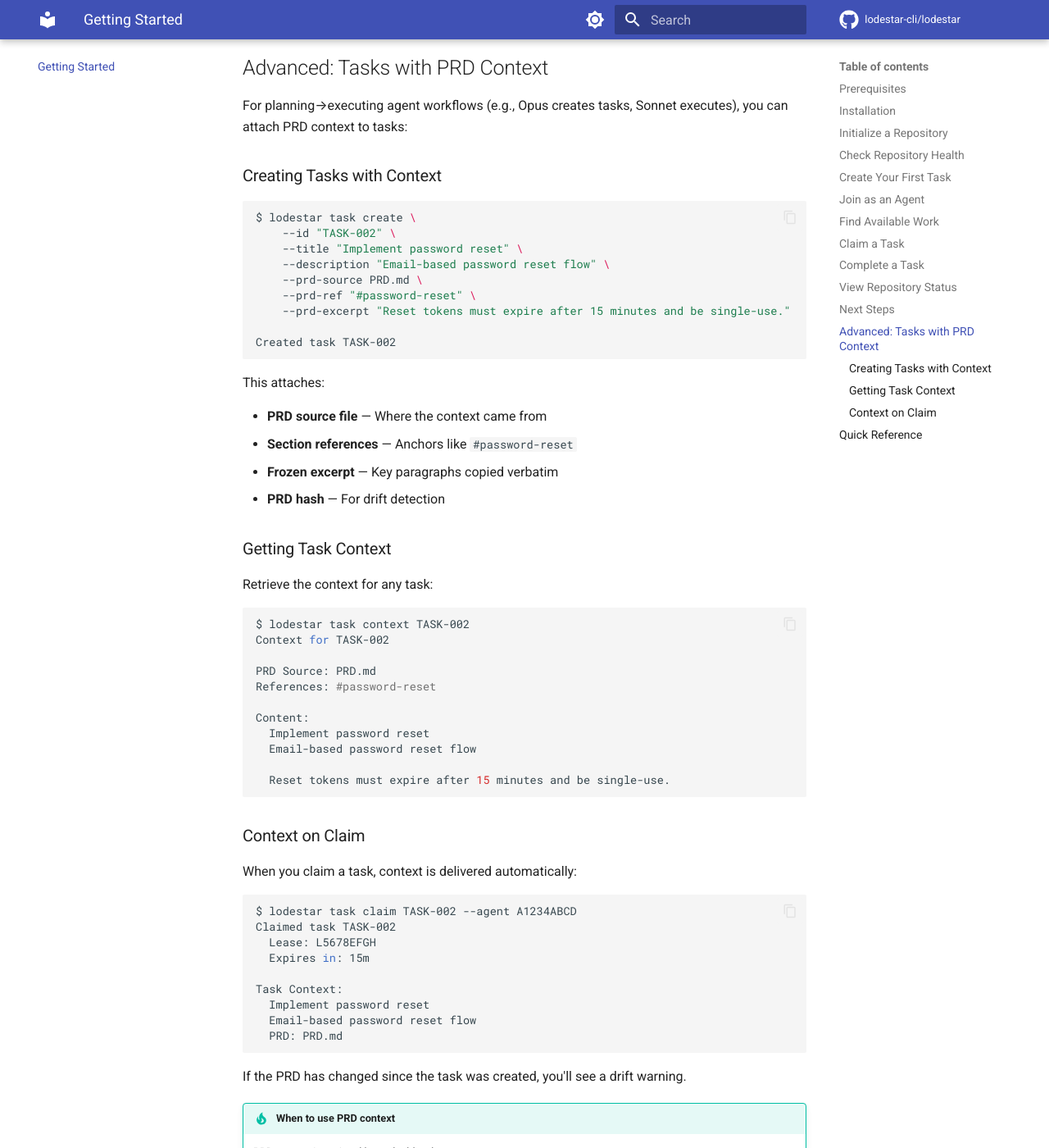
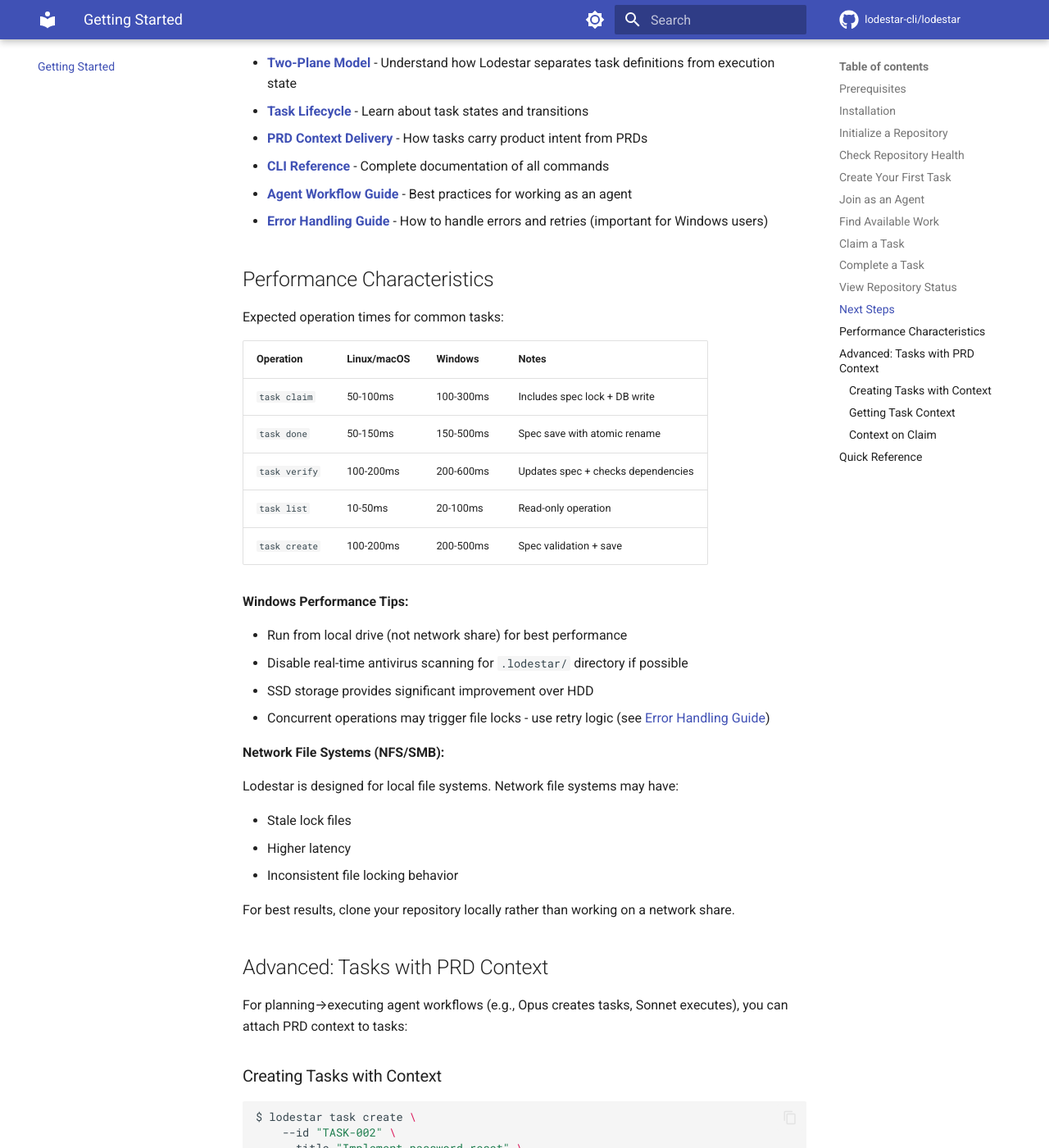
Before and after one commit to ThomasRohde/lodestar, an MkDocs documentation site: the page built from docs/getting-started.md, in a window 1280 px wide and 1400 px high, scrolled down 4311 px. Shown: the whole window at 82% size. Built offline with MkDocs 1.6.1 and Material for MkDocs 9.7.7, drawn with Linux system fonts in a browser that asks for light colours; comment, search, counter and statistics services are not loaded; some of the changed text lies outside the part shown.

Commit message:
docs: add Windows-specific guidance and performance notes (D031)
Adds comprehensive Windows-specific documentation covering file locking
issues, performance characteristics, and mitigation strategies.

Changes:
- docs/getting-started.md:
  - Added Windows users note in Prerequisites section
  - New Performance Characteristics section with operation timing
  - Platform-specific performance tips
  - Network file system warnings
  - Link to error handling guide

- docs/mcp.md:
  - Windows path format guidance (forward slashes vs backslashes)
  - Example configurations for Windows users
  - UV-specific Windows configuration

Acceptance criteria met:
✓ Warning about potential file locking on Windows
✓ Mitigation strategies documented (local drive, antivirus exclusions)
✓ Windows-specific configuration noted (path formats)
✓ Performance characteristics section added
✓ Expected operation times documented

Addresses 'Documentation Improvements' section in LODESTAR_MCP_FEEDBACK.md.

Task: D031

```diff
--- a/docs/getting-started.md
+++ b/docs/getting-started.md
@@ -6,6 +6,15 @@
 
 - Python 3.12 or later
 - Git repository (Lodestar works within Git repos)
+
+!!! note "Windows Users"
+    Windows file system behavior differs from Linux/macOS in ways that affect Lodestar:
+
+    - **File locking**: Windows may briefly lock files during save operations (~20-40% of operations)
+    - **Performance**: File operations are typically 2-3x slower than on Linux/macOS
+    - **Antivirus**: Windows Defender or other antivirus software may cause additional file locks
+
+    Lodestar v0.2.0+ includes automatic retry logic for these transient errors. Most operations succeed within 1-2 retries.
 
 ## Installation
 
@@ -190,6 +199,36 @@
 - **[PRD Context Delivery](concepts/prd-context.md)** - How tasks carry product intent from PRDs
 - **[CLI Reference](cli/index.md)** - Complete documentation of all commands
 - **[Agent Workflow Guide](guides/agent-workflow.md)** - Best practices for working as an agent
+- **[Error Handling Guide](guides/error-handling.md)** - How to handle errors and retries (important for Windows users)
+
+## Performance Characteristics
+
+Expected operation times for common tasks:
+
+| Operation | Linux/macOS | Windows | Notes |
+|-----------|-------------|---------|-------|
+| `task claim` | 50-100ms | 100-300ms | Includes spec lock + DB write |
+| `task done` | 50-150ms | 150-500ms | Spec save with atomic rename |
+| `task verify` | 100-200ms | 200-600ms | Updates spec + checks dependencies |
+| `task list` | 10-50ms | 20-100ms | Read-only operation |
+| `task create` | 100-200ms | 200-500ms | Spec validation + save |
+
+**Windows Performance Tips:**
+
+- Run from local drive (not network share) for best performance
+- Disable real-time antivirus scanning for `.lodestar/` directory if possible
+- SSD storage provides significant improvement over HDD
+- Concurrent operations may trigger file locks - use retry logic (see [Error Handling Guide](guides/error-handling.md))
+
+**Network File Systems (NFS/SMB):**
+
+Lodestar is designed for local file systems. Network file systems may have:
+
+- Stale lock files
+- Higher latency
+- Inconsistent file locking behavior
+
+For best results, clone your repository locally rather than working on a network share.
 
 ## Advanced: Tasks with PRD Context
 
```
Also changed, not shown: docs/mcp.md (+21 -0 lines).
